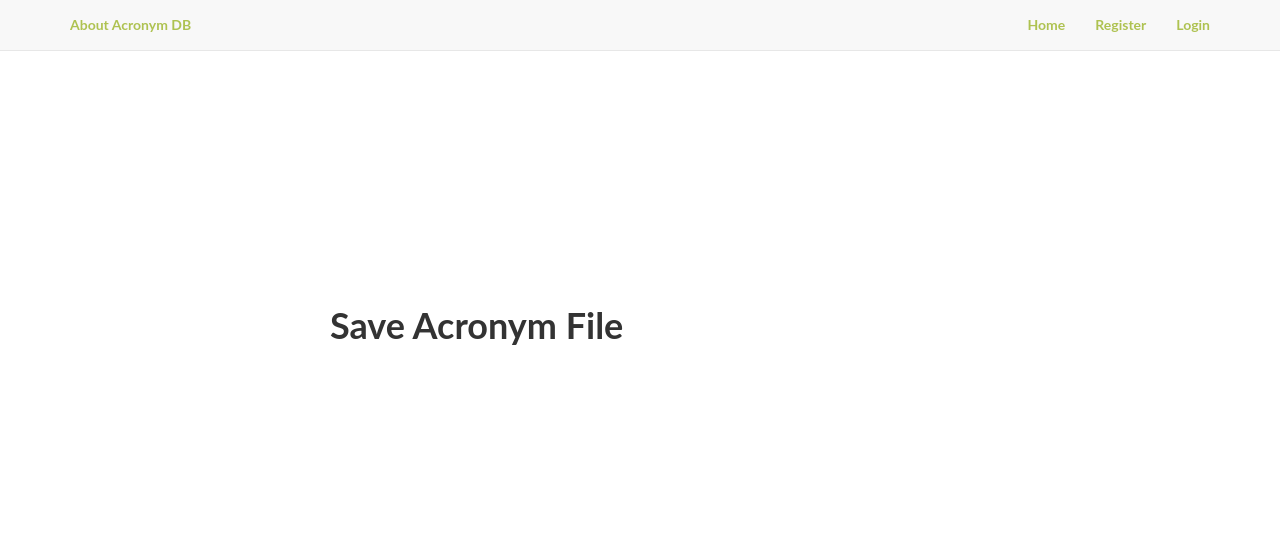
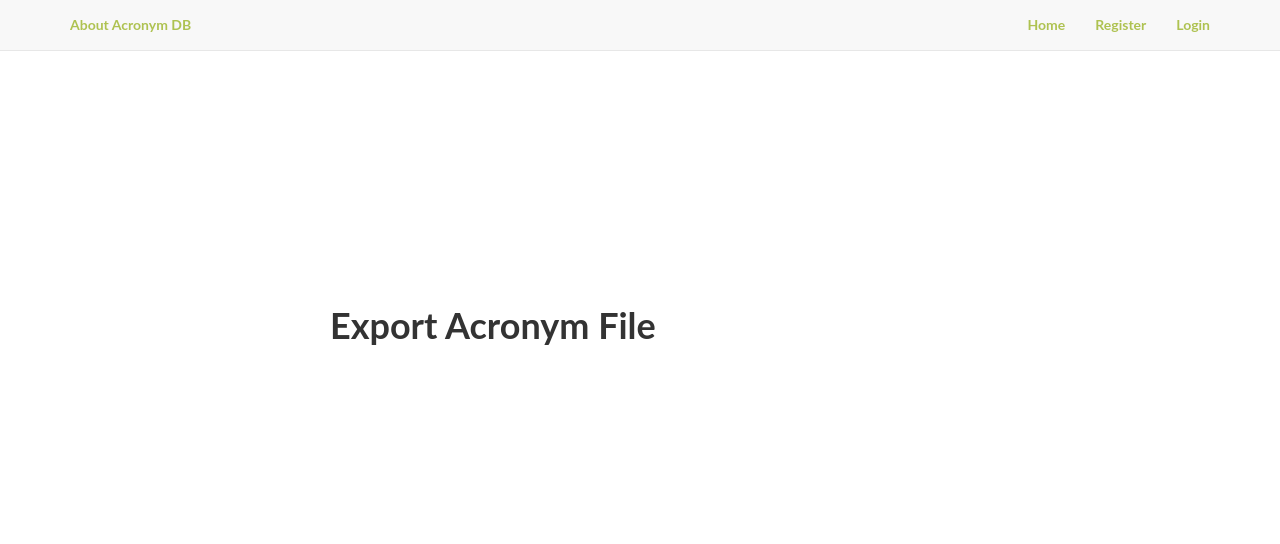
Before and after one commit to gobfink/AcronymDB, a Flask app: template flask/code/app/templates/admin/upload.html in a window 1280 px wide. Shown: the top 544 px of the page. Run offline with Flask 2, Linux system fonts and the light colour scheme; the template is opened without the code that fills it: most values are stand-ins (such as "Sample title", 1, 10 or a date in 2020); some libraries are stand-ins or nearby versions.

Commit message:
Changed wording on Export Form

```diff
--- a/flask/code/app/templates/admin/upload.html
+++ b/flask/code/app/templates/admin/upload.html
@@ -16,7 +16,7 @@
              {% if uploading %}
                 <h1>Upload File</h1>
              {% else %}
-                <h1>Save Acronym File</h1>
+                <h1>Export Acronym File</h1>
              {% endif %}
             <br/>
             {{ wtf.quick_form(form) }}
```
